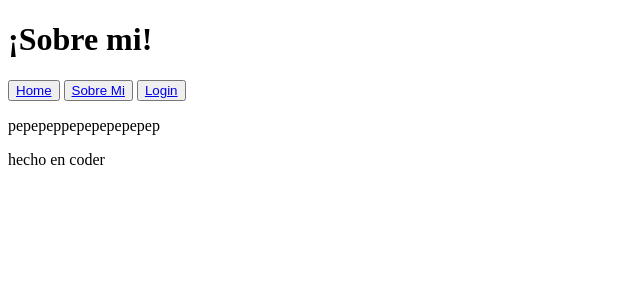
After one commit to florMontani/mediamix, a Django app: page /sobremi in a window 1280 px wide. The commit adds this page. Shown: the top 300 px of the page, without its empty margins (0-640 px from the left). Run offline with Django 5.2, Linux system fonts and the light colour scheme.

Commit message:
Creación del about.html

```diff
--- a/mediamix/core/templates/core/components/navbar.html
+++ b/mediamix/core/templates/core/components/navbar.html
@@ -1,5 +1,6 @@
 <navbar>
     <button><a href="{% url 'core:index' %}">Home</a></button>
+    <button><a href="{% url 'core:sobremi' %}">Sobre Mi</a></button>
     {% if user.is_authenticated %}
 
         <button><a href="{% url 'peliculas:index' %}">App Peliculas</a></button>
--- /dev/null
+++ b/mediamix/core/templates/core/sobremi.html
@@ -0,0 +1,7 @@
+{% extends 'core/base.html' %}
+{% block header %}
+¡Sobre mi!
+{% endblock header %}
+{% block main %}
+<p>pepepeppepepepepepep</p>
+{% endblock main %}
--- a/mediamix/core/urls.py
+++ b/mediamix/core/urls.py
@@ -7,6 +7,7 @@ from django.contrib.auth.views import LoginView, LogoutView
 app_name = "core"
 urlpatterns = [
     path("",views.index, name="index"),
+    path("sobremi",views.sobremi, name="sobremi"),
     path('login', LoginView.as_view(template_name='core/login.html'), name='login'),
     path('logout', LogoutView.as_view(template_name='core/logout.html'), name='logout'),
     path('register', views.Register.as_view(template_name='core/register.html'), name='register'),
--- a/mediamix/core/views.py
+++ b/mediamix/core/views.py
@@ -8,6 +8,9 @@ from .forms import CustomUserCreationForm
 def index(request):
     return render(request,'core/index.html')
 
+def sobremi(request):
+    return render(request,'core/sobremi.html')
+
 class Register(CreateView):
     form_class = CustomUserCreationForm
     template_name = 'core/register.html'
```
